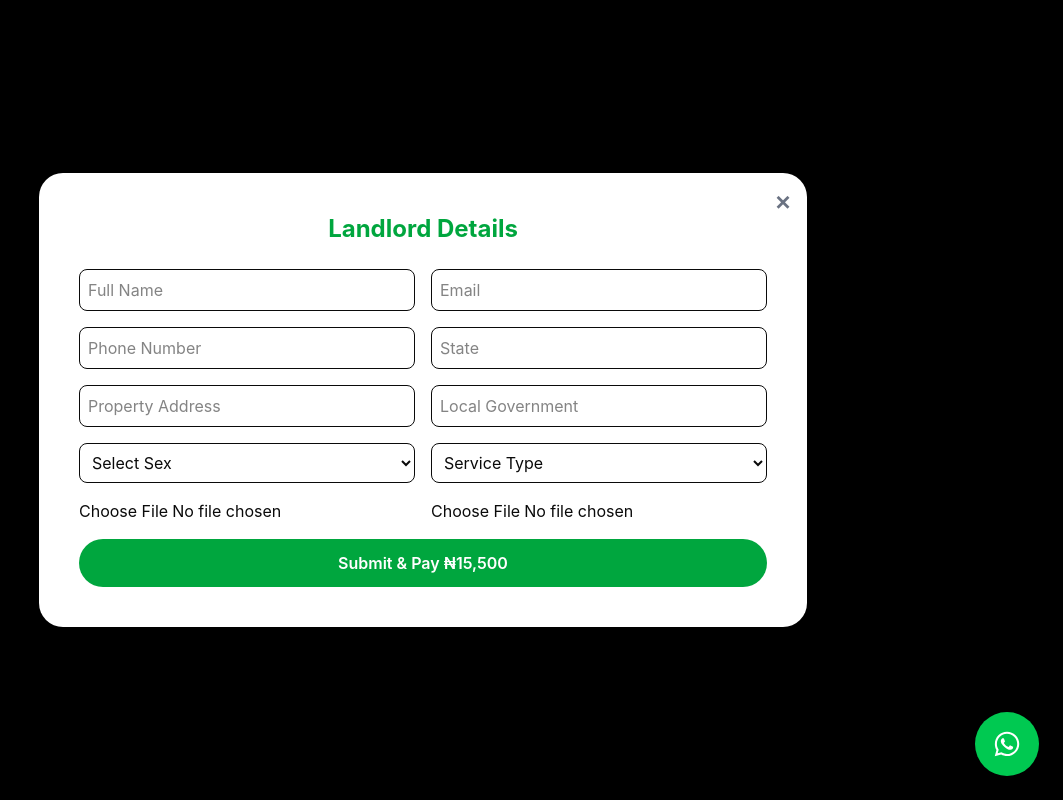
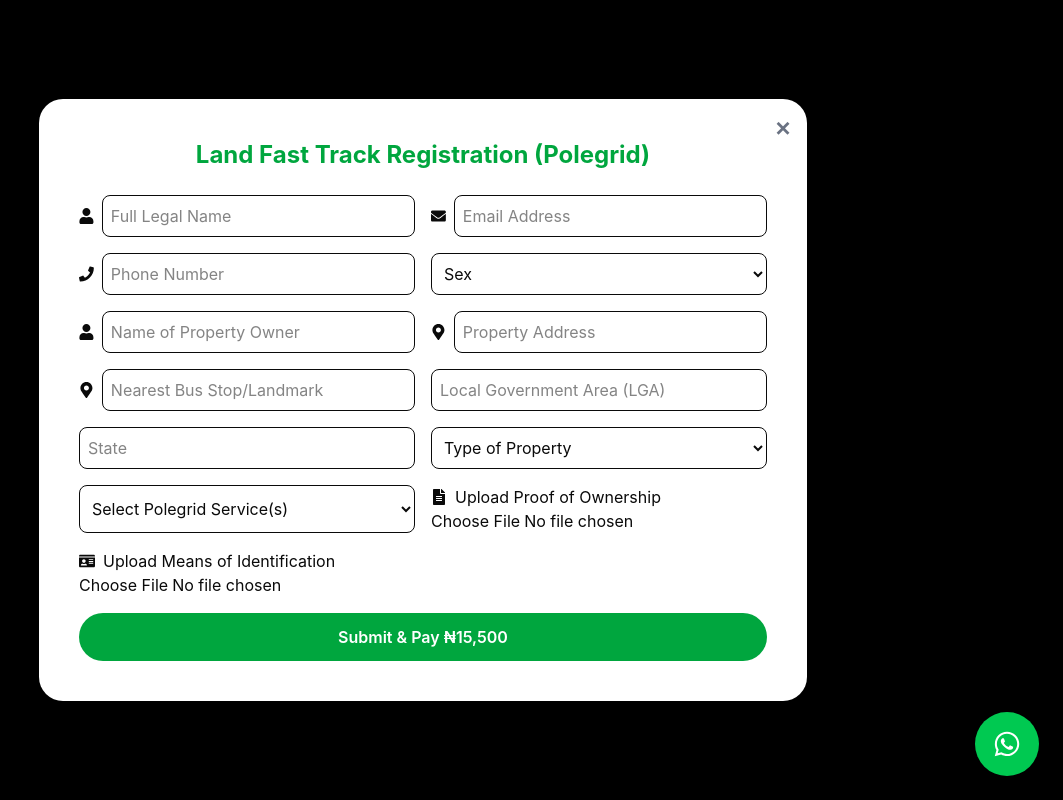
Before and after one commit to lala-tech-nig/polegridnew, a Next.js app: page /start-earning in a window 1280 px wide. Both pictures are taken after a click on the button "Landlord". Shown: the top 800 px of the page, without its empty margins (217-1280 px from the left). Built offline with nearby package versions, Linux system fonts and the light colour scheme.

Commit message:
new form

```diff
--- a/app/start-earning/page.js
+++ b/app/start-earning/page.js
@@ -3,27 +3,26 @@
 import { useState, useEffect } from "react";
 import { useRouter } from "next/navigation";
 import Confetti from "react-confetti";
+import { FaUser, FaEnvelope, FaPhone, FaMapMarkerAlt, FaBuilding, FaFileAlt, FaIdCard } from "react-icons/fa";
 
 export default function ServicePage() {
   const router = useRouter();
-
   const [selectedOption, setSelectedOption] = useState(null);
   const [modalOpen, setModalOpen] = useState(false);
   const [form, setForm] = useState({});
   const [confetti, setConfetti] = useState(false);
   const [windowSize, setWindowSize] = useState({ width: 0, height: 0 });
+  const [idPreview, setIdPreview] = useState(null);
+  const [ownershipPreview, setOwnershipPreview] = useState(null);
 
   useEffect(() => {
     setWindowSize({ width: window.innerWidth, height: window.innerHeight });
-
-    const handleResize = () =>
-      setWindowSize({ width: window.innerWidth, height: window.innerHeight });
-
+    const handleResize = () => setWindowSize({ width: window.innerWidth, height: window.innerHeight });
     window.addEventListener("resize", handleResize);
     return () => window.removeEventListener("resize", handleResize);
   }, []);
 
-  // Load FLW script automatically
+  // Load Flutterwave script
   useEffect(() => {
     const script = document.createElement("script");
     script.src = "https://checkout.flutterwave.com/v3.js";
@@ -38,12 +37,17 @@ export default function ServicePage() {
 
   const handleInputChange = (e) => {
     const { name, value, files } = e.target;
-    setForm({ ...form, [name]: files ? files[0] : value });
+    if (files) {
+      setForm({ ...form, [name]: files[0] });
+      if (name === "idPhoto") setIdPreview(URL.createObjectURL(files[0]));
+      if (name === "ownershipDoc") setOwnershipPreview(URL.createObjectURL(files[0]));
+    } else {
+      setForm({ ...form, [name]: value });
+    }
   };
 
-  // ------------ INLINE PAYMENT ------------
   const handleLandlordPayment = () => {
-    if (!form.email || !form.fullName || !form.phoneNumber) {
+    if (!form.fullName || !form.email || !form.phoneNumber) {
       alert("Please fill in all required fields!");
       return;
     }
@@ -53,11 +57,7 @@ export default function ServicePage() {
       tx_ref: `polegrid_${Date.now()}`,
       amount: 15500,
       currency: "NGN",
-      customer: {
-        email: form.email,
-        phonenumber: form.phoneNumber,
-        name: form.fullName,
-      },
+      customer: { email: form.email, phonenumber: form.phoneNumber, name: form.fullName },
       customizations: {
         title: "PoleGrid Services",
         description: "Landlord registration payment",
@@ -66,102 +66,120 @@ export default function ServicePage() {
       callback: function (response) {
         console.log("Payment Success:", response);
         setConfetti(true);
-        setTimeout(() => {
-          router.push("/thank-you/");
-        }, 1000);
+        setTimeout(() => router.push("/thank-you/"), 1000);
       },
-      onclose: function () {
-        console.log("Payment Closed");
-      },
+      onclose: function () { console.log("Payment Closed"); },
     });
   };
 
-  const handleOrganizationSubmit = () => {
-    router.push("/thank-you/");
+  const handleOrganizationSubmit = async () => {
+    const requiredFields = [
+      "organizationName", "emailAddress", "phoneNumber", "address",
+      "contactPersonName", "contactPersonEmail", "contactPersonPhone",
+      "organizationType", "designation", "registrationProcess"
+    ];
+    for (let field of requiredFields) {
+      if (!form[field]) {
+        alert("Please fill in all required fields!");
+        return;
+      }
+    }
+
+    try {
+      const formData = new FormData();
+      Object.keys(form).forEach((key) => formData.append(key, form[key]));
+
+      const response = await fetch("https://ploegriddb.onrender.com/api/organization/register", {
+        method: "POST",
+        body: formData,
+      });
+
+      if (!response.ok) throw new Error("Failed to submit organization form");
+
+      const data = await response.json();
+      console.log("Organization submission successful:", data);
+      setConfetti(true);
+      // alert("Organization registration successful!");
+      setTimeout(() => router.push("/thank-you/"), 1000);
+    } catch (error) {
+      console.error("Error submitting organization form:", error);
+      alert("There was an error submitting the form. Please try again.");
+    }
   };
 
   return (
     <section className="min-h-screen bg-gray-50 flex flex-col items-center px-6 py-16">
       <div className="max-w-5xl text-center space-y-4">
         <h1 className="text-4xl font-bold text-green-600">Welcome to PoleGrid Services</h1>
-        <p className="text-gray-700 text-lg">
-          PoleGrid offers innovative solutions for both landlords and organizations.
-        </p>
+        <p className="text-gray-700 text-lg">PoleGrid offers innovative solutions for both landlords and organizations.</p>
         <p className="text-gray-600">Choose an option below to get started.</p>
       </div>
 
       <div className="flex flex-col sm:flex-row gap-6 mt-10">
-        <button
-          onClick={() => handleOptionClick("landlord")}
-          className="px-6 py-3 bg-green-600 text-white rounded-full hover:bg-green-500"
-        >
-          Landlord
-        </button>
-
-        <button
-          onClick={() => handleOptionClick("organization")}
-          className="px-6 py-3 bg-blue-600 text-white rounded-full hover:bg-blue-500"
-        >
-          Organization
-        </button>
+        <button onClick={() => handleOptionClick("landlord")} className="px-6 py-3 bg-green-600 text-white rounded-full hover:bg-green-500">Landlord</button>
+        <button onClick={() => handleOptionClick("organization")} className="px-6 py-3 bg-blue-600 text-white rounded-full hover:bg-blue-500">Organization</button>
       </div>
 
       {modalOpen && (
         <div className="fixed inset-0 bg-black bg-opacity-50 flex items-start sm:items-center justify-center z-50 overflow-auto p-4">
           <div className="bg-white rounded-3xl p-6 sm:p-10 w-full max-w-3xl shadow-xl relative">
-            <button
-              onClick={() => setModalOpen(false)}
-              className="absolute top-4 right-4 text-gray-500 hover:text-gray-800 font-bold text-xl"
-            >
-              ✕
-            </button>
-
+            <button onClick={() => setModalOpen(false)} className="absolute top-4 right-4 text-gray-500 hover:text-gray-800 font-bold text-xl">✕</button>
             <h2 className="text-2xl font-bold text-center mb-6 text-green-600">
-              {selectedOption === "landlord" ? "Landlord Details" : "Organization Details"}
+              {selectedOption === "landlord" ? "Land Fast Track Registration (Polegrid)" : "Organization Registration Form (Polegrid)"}
             </h2>
 
             <form className="grid grid-cols-1 md:grid-cols-2 gap-4 max-h-[80vh] overflow-auto">
-              {/* LANDLORD FIELDS */}
+              {/* LANDLORD FORM */}
               {selectedOption === "landlord" && (
                 <>
-                  <input name="fullName" placeholder="Full Name" required onChange={handleInputChange} className="border rounded-lg p-2 w-full" />
-                  <input type="email" name="email" placeholder="Email" required onChange={handleInputChange} className="border rounded-lg p-2 w-full" />
-                  <input type="tel" name="phoneNumber" placeholder="Phone Number" required onChange={handleInputChange} className="border rounded-lg p-2 w-full" />
-                  <input name="state" placeholder="State" required onChange={handleInputChange} className="border rounded-lg p-2 w-full" />
-                  <input name="propertyAddress" placeholder="Property Address" required onChange={handleInputChange} className="border rounded-lg p-2 w-full" />
-                  <input name="localGovernment" placeholder="Local Government" required onChange={handleInputChange} className="border rounded-lg p-2 w-full" />
-
+                  <div className="flex items-center gap-2"><FaUser /><input name="fullName" placeholder="Full Legal Name" required onChange={handleInputChange} className="border rounded-lg p-2 w-full" /></div>
+                  <div className="flex items-center gap-2"><FaEnvelope /><input type="email" name="email" placeholder="Email Address" required onChange={handleInputChange} className="border rounded-lg p-2 w-full" /></div>
+                  <div className="flex items-center gap-2"><FaPhone /><input type="tel" name="phoneNumber" placeholder="Phone Number" required onChange={handleInputChange} className="border rounded-lg p-2 w-full" /></div>
                   <select name="sex" required onChange={handleInputChange} className="border rounded-lg p-2 w-full">
-                    <option value="">Select Sex</option>
+                    <option value="">Sex</option>
                     <option value="male">Male</option>
                     <option value="female">Female</option>
                   </select>
-
+                  <div className="flex items-center gap-2"><FaUser /><input name="propertyOwnerName" placeholder="Name of Property Owner" required onChange={handleInputChange} className="border rounded-lg p-2 w-full" /></div>
+                  <div className="flex items-center gap-2"><FaMapMarkerAlt /><input name="propertyAddress" placeholder="Property Address" required onChange={handleInputChange} className="border rounded-lg p-2 w-full" /></div>
+                  <div className="flex items-center gap-2"><FaMapMarkerAlt /><input name="nearestBusStop" placeholder="Nearest Bus Stop/Landmark" required onChange={handleInputChange} className="border rounded-lg p-2 w-full" /></div>
+                  <input name="localGovernment" placeholder="Local Government Area (LGA)" required onChange={handleInputChange} className="border rounded-lg p-2 w-full" />
+                  <input name="state" placeholder="State" required onChange={handleInputChange} className="border rounded-lg p-2 w-full" />
+                  <select name="propertyType" required onChange={handleInputChange} className="border rounded-lg p-2 w-full">
+                    <option value="">Type of Property</option>
+                    <option value="Residential">Residential</option>
+                    <option value="Commercial">Commercial</option>
+                    <option value="Mixed-Use">Mixed-Use</option>
+                    <option value="Vacant Land">Vacant Land</option>
+                  </select>
                   <select name="serviceType" required onChange={handleInputChange} className="border rounded-lg p-2 w-full">
-                    <option value="">Service Type</option>
-                    <option value="Tower">Tower</option>
-                    <option value="ATMinstallation">ATM Installation</option>
+                    <option value="">Select Polegrid Service(s)</option>
+                    <option value="Telecom Service">Telecom Service</option>
+                    <option value="Money Machine">Money Machine</option>
                   </select>
 
-                  <input type="file" name="idPhoto" required onChange={handleInputChange} className="w-full" />
-                  <input type="file" name="supportingDocs" required onChange={handleInputChange} className="w-full" />
+                  {/* Uploads */}
+                  <div>
+                    <label className="flex items-center gap-2"><FaFileAlt /> Upload Proof of Ownership</label>
+                    <input type="file" name="ownershipDoc" required onChange={handleInputChange} className="w-full" />
+                    {ownershipPreview && <img src={ownershipPreview} alt="Ownership Preview" className="mt-2 w-32 h-32 object-cover border rounded" />}
+                  </div>
+
+                  <div>
+                    <label className="flex items-center gap-2"><FaIdCard /> Upload Means of Identification</label>
+                    <input type="file" name="idPhoto" required onChange={handleInputChange} className="w-full" />
+                    {idPreview && <img src={idPreview} alt="ID Preview" className="mt-2 w-32 h-32 object-cover border rounded" />}
+                  </div>
                 </>
               )}
 
-              {/* ORGANIZATION FIELDS */}
+              {/* ORGANIZATION FORM */}
               {selectedOption === "organization" && (
                 <>
-                  <input name="organizationName" placeholder="Organization Name" required onChange={handleInputChange} className="border rounded-lg p-2 w-full" />
-                  <input type="email" name="emailAddress" placeholder="Email Address" required onChange={handleInputChange} className="border rounded-lg p-2 w-full" />
-                  <input type="tel" name="phoneNumber" placeholder="Phone Number" required onChange={handleInputChange} className="border rounded-lg p-2 w-full" />
-                  <input name="address" placeholder="Address" required onChange={handleInputChange} className="border rounded-lg p-2 w-full" />
-
-                  <input name="contactPersonName" placeholder="Contact Person Name" required onChange={handleInputChange} className="border rounded-lg p-2 w-full" />
-
-                  <input type="email" name="contactPersonEmail" placeholder="Contact Person Email" required onChange={handleInputChange} className="border rounded-lg p-2 w-full" />
-
-                  <input type="tel" name="contactPersonPhone" placeholder="Contact Person Phone" required onChange={handleInputChange} className="border rounded-lg p-2 w-full" />
-
+                  <input name="organizationName" placeholder="Full Legal Name of Organization" required onChange={handleInputChange} className="border rounded-lg p-2 w-full" />
+                  <input type="email" name="emailAddress" placeholder="Organization Email Address" required onChange={handleInputChange} className="border rounded-lg p-2 w-full" />
+                  <input type="tel" name="phoneNumber" placeholder="Organization Phone Number" required onChange={handleInputChange} className="border rounded-lg p-2 w-full" />
+                  <input name="address" placeholder="Full Address" required onChange={handleInputChange} className="border rounded-lg p-2 w-full" />
                   <select name="organizationType" required onChange={handleInputChange} className="border rounded-lg p-2 w-full">
                     <option value="">Organization Type</option>
                     <option value="Telecom Company">Telecom Company</option>
@@ -169,40 +187,36 @@ export default function ServicePage() {
                     <option value="Real Estate">Real Estate</option>
                     <option value="Financial Institution">Financial Institution</option>
                     <option value="Agents">Agents</option>
-                    <option value="Energy Companies">Energy Companies</option>
-                    <option value="Infrastructure Companies">Infrastructure Companies</option>
-                    <option value="Government Agencies">Government Agencies</option>
+                    <option value="Energy Company">Energy Company</option>
+                    <option value="Infrastructure Company">Infrastructure Company</option>
+                    <option value="Government Agency">Government Agency</option>
                     <option value="Others">Others</option>
                   </select>
-
-                  <input name="designation" placeholder="Designation" required onChange={handleInputChange} className="border rounded-lg p-2 w-full" />
-
+                  <input name="otherOrganizationType" placeholder='If "Others," specify' onChange={handleInputChange} className="border rounded-lg p-2 w-full" />
+                  <input name="contactPersonName" placeholder="Contact Person Name" required onChange={handleInputChange} className="border rounded-lg p-2 w-full" />
+                  <input name="designation" placeholder="Contact Person Designation/Title" required onChange={handleInputChange} className="border rounded-lg p-2 w-full" />
+                  <input type="email" name="contactPersonEmail" placeholder="Contact Person Email" required onChange={handleInputChange} className="border rounded-lg p-2 w-full" />
+                  <input type="tel" name="contactPersonPhone" placeholder="Contact Person Phone" required onChange={handleInputChange} className="border rounded-lg p-2 w-full" />
                   <select name="registrationProcess" required onChange={handleInputChange} className="border rounded-lg p-2 w-full">
-                    <option value="">Registration Process</option>
-                    <option value="partnership/collaboration">Partnership/Collaboration</option>
-                    <option value="service provision">Service Provision</option>
-                    <option value="property listing">Property Listing</option>
-                    <option value="investment opportunities">Investment Opportunities</option>
+                    <option value="">Primary Purpose of Registration</option>
+                    <option value="Acquiring Land/Sites from Polegrid">Acquiring Land/Sites from Polegrid</option>
+                    <option value="Strategic Partnership/Collaboration">Strategic Partnership/Collaboration</option>
+                    <option value="Offering Services/Products to Polegrid">Offering Services/Products to Polegrid</option>
+                    <option value="Investment Interest">Investment Interest</option>
+                    <option value="Other">Other</option>
                   </select>
+                  <input name="otherPurpose" placeholder='If "Other," specify purpose' onChange={handleInputChange} className="border rounded-lg p-2 w-full" />
                 </>
               )}
 
-              {/* SUBMIT */}
+              {/* SUBMIT BUTTON */}
               <div className="md:col-span-2">
                 {selectedOption === "landlord" ? (
-                  <button
-                    type="button"
-                    onClick={handleLandlordPayment}
-                    className="w-full py-3 bg-green-600 text-white font-semibold rounded-full hover:bg-green-500"
-                  >
+                  <button type="button" onClick={handleLandlordPayment} className="w-full py-3 bg-green-600 text-white font-semibold rounded-full hover:bg-green-500">
                     Submit & Pay ₦15,500
                   </button>
                 ) : (
-                  <button
-                    type="button"
-                    onClick={handleOrganizationSubmit}
-                    className="w-full py-3 bg-blue-600 text-white font-semibold rounded-full hover:bg-blue-500"
-                  >
+                  <button type="button" onClick={handleOrganizationSubmit} className="w-full py-3 bg-blue-600 text-white font-semibold rounded-full hover:bg-blue-500">
                     Submit Now
                   </button>
                 )}
@@ -212,14 +226,7 @@ export default function ServicePage() {
         </div>
       )}
 
-      {confetti && (
-        <Confetti
-          width={windowSize.width}
-          height={windowSize.height}
-          numberOfPieces={250}
-          recycle={false}
-        />
-      )}
+      {confetti && <Confetti width={windowSize.width} height={windowSize.height} numberOfPieces={250} recycle={false} />}
     </section>
   );
 }
```
